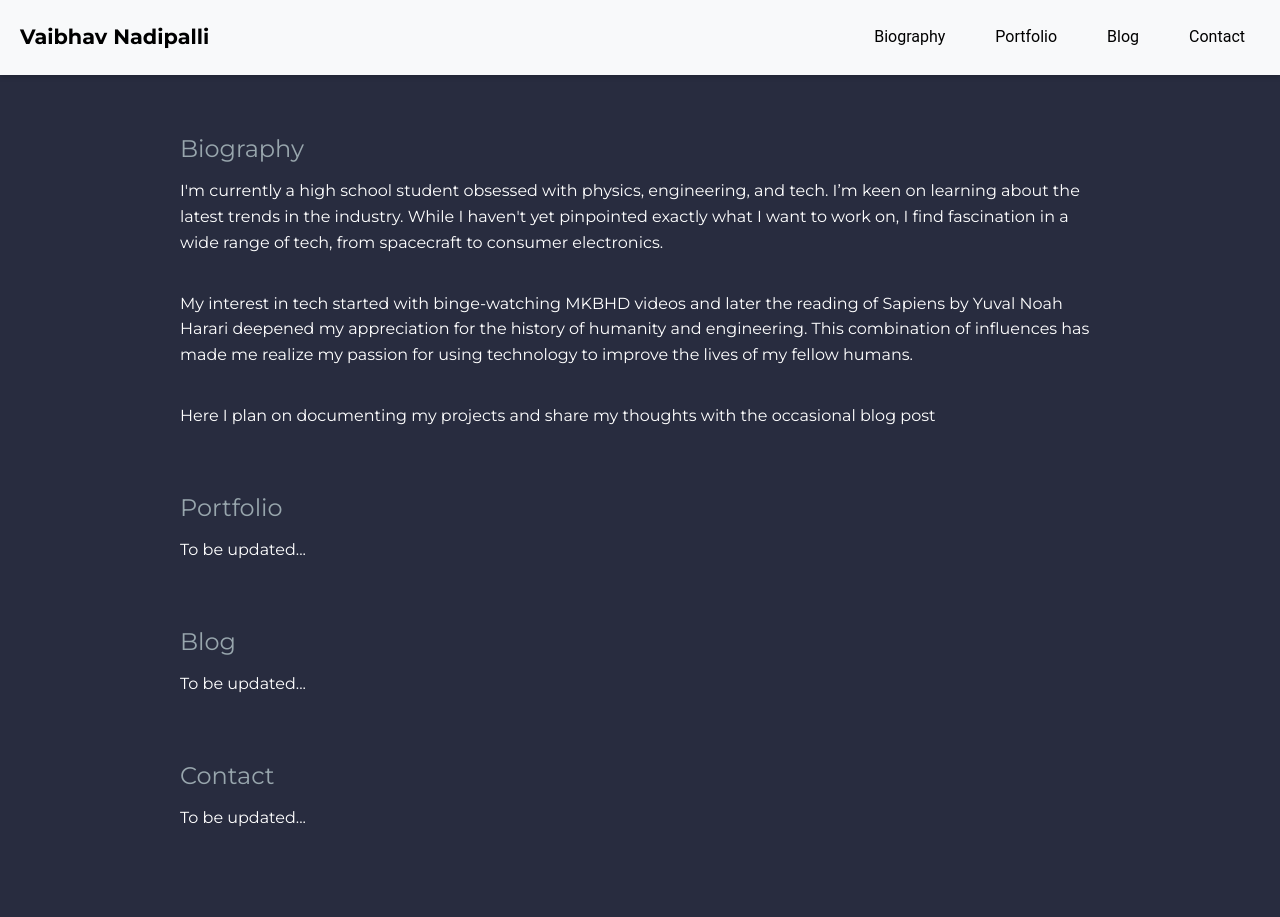
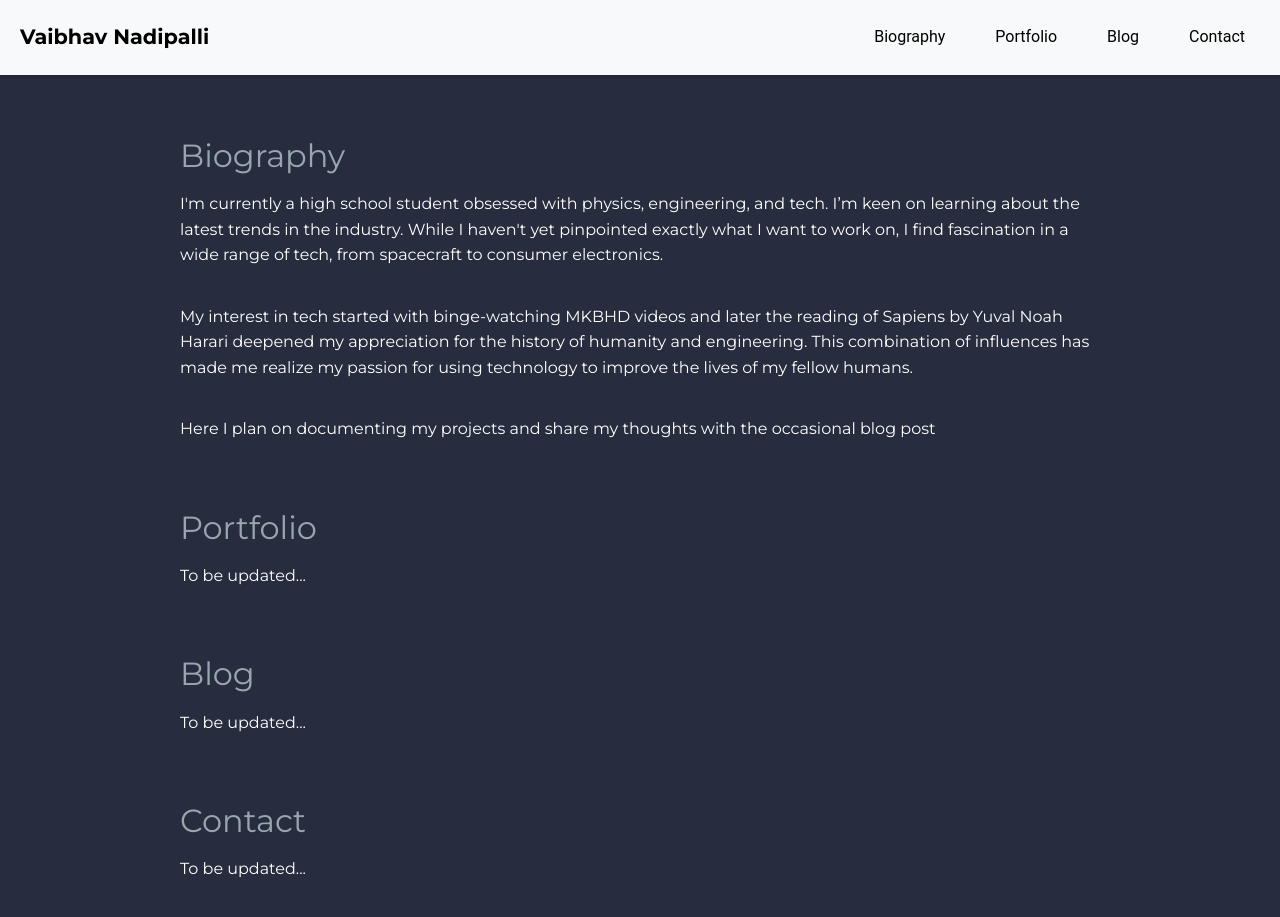
Before and after one commit to Vaibhav-Nadipalli/vaibhav-nadipalli.github.io, a Jekyll site: the page built from index.markdown, in a window 1280 px wide and 962 px high. Shown: the top 917 px of the window. Built offline with Jekyll 4.4.1, drawn with Linux system fonts in a browser that asks for light colours.

Commit message:
Update styles.css

```diff
--- a/assets/css/styles.css
+++ b/assets/css/styles.css
@@ -127,7 +127,7 @@ section {
 
 /* Section title styling */
 .section-title {
-    font-size: 1.5rem;
+    font-size: 2rem;
     font-weight: 400;
     margin-bottom: 10px;
     color: #98a6ad; /* Modern grey title color */
```
